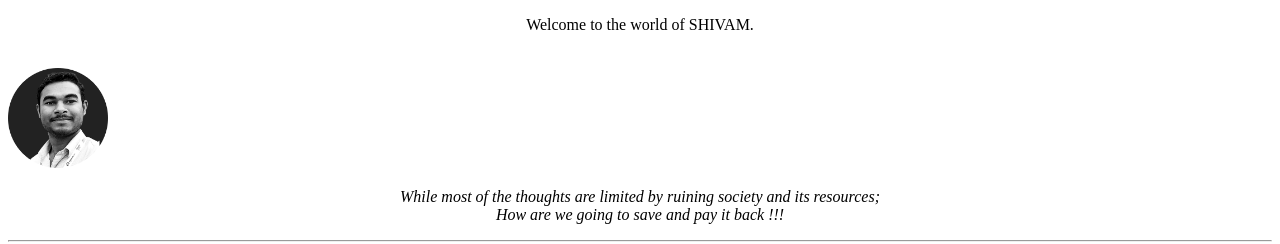
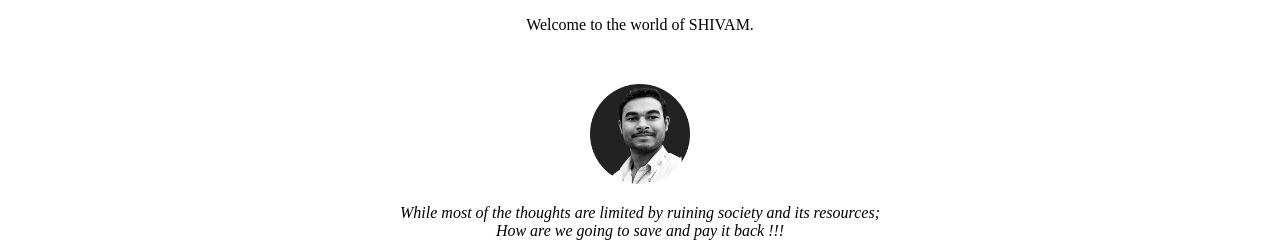
Before and after one commit to shivam-iitbhu/shivam-iitbhu.github.io, a plain HTML site: page index.htm in a window 1280 px wide. Shown: the top 244 px of the page. Drawn offline with Linux system fonts and the light colour scheme.

Commit message:
Update index.htm

```diff
--- a/index.htm
+++ b/index.htm
@@ -8,12 +8,9 @@
 
 <body>
   <p style="text-align:center;"> Welcome to the world of SHIVAM. </p> <br>
-
-<img {
-  display: block;
-  margin-left: auto;
-  margin-right: auto;
-} src="images/SB3.png" width="100" height="100">
+ <p style="text-align:center;">
+<img src="images/SB3.png" width="100" height="100">
+ </p>
 <p style="text-align:center;"> <i>While most of the thoughts are limited by ruining society and its resources;
   <br>How are we going to save and pay it back !!!</i></p>
   <hr>
```
